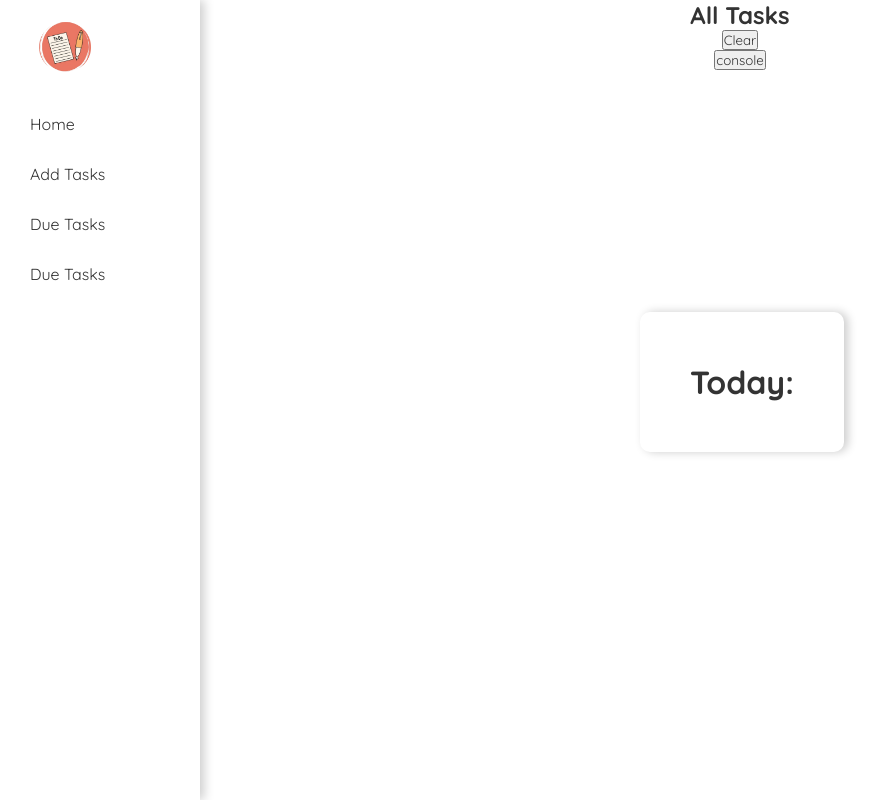
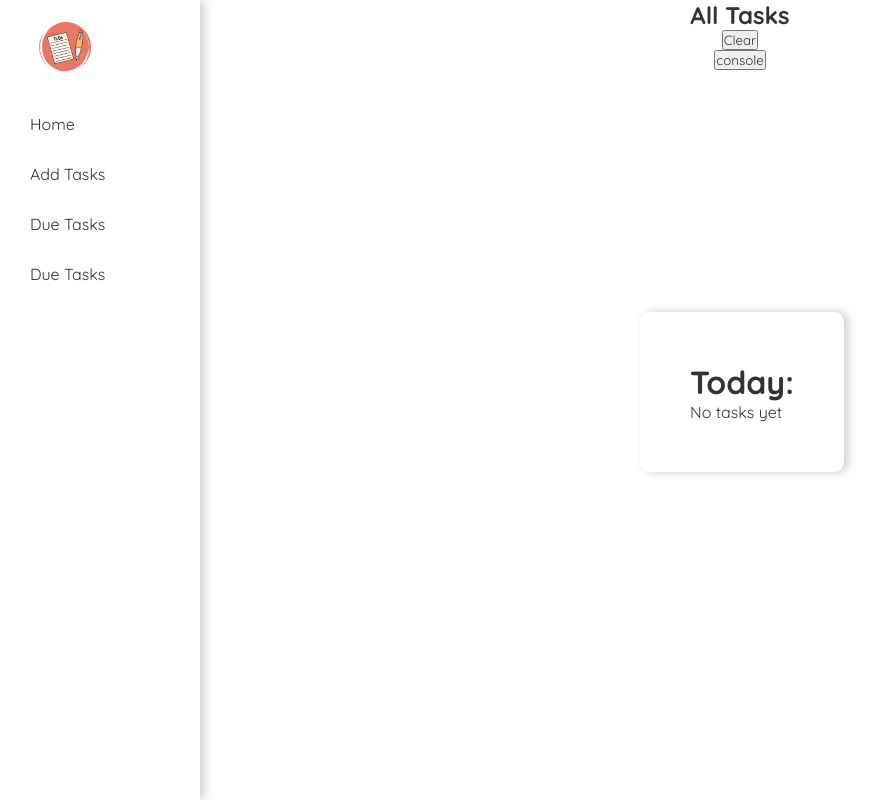
Before and after one commit to LazyBrain-spiral/react-todo, a React (Vite) app: page / in a window 1280 px wide. Shown: the whole page, without its empty margins (0-883 px from the left). Built offline with nearby package versions, Linux system fonts and the light colour scheme.

Commit message:
changes in homepage

```diff
--- a/src/Homepage.jsx
+++ b/src/Homepage.jsx
@@ -34,9 +34,11 @@ function Homepage() {
       ))}
       <div className="maintemplate">
         <h1>Today:</h1>
+        {tasks.length === 0 && <p>No tasks yet</p>}
 
         {newtasks.map((task) => (
           <div key={task.id}>
+
             <input
               type="checkbox"
               checked={task.done}
```
